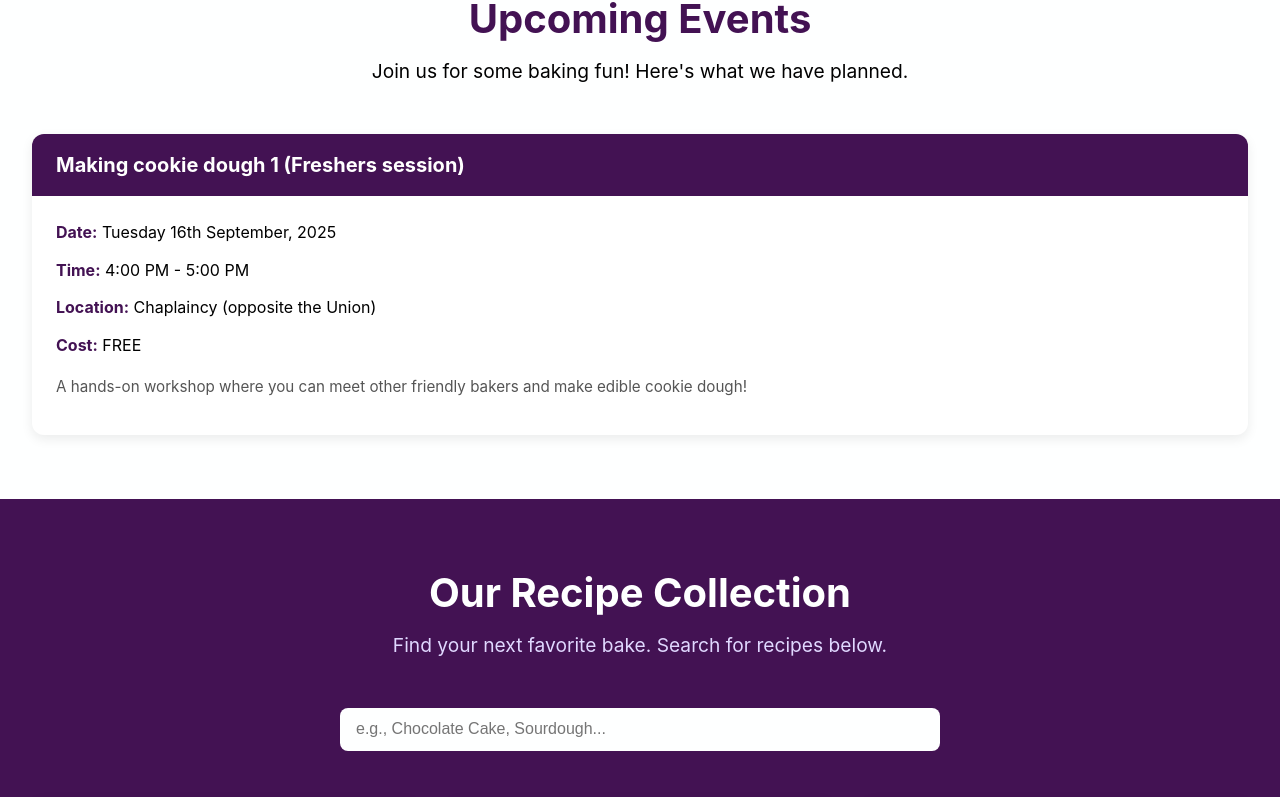
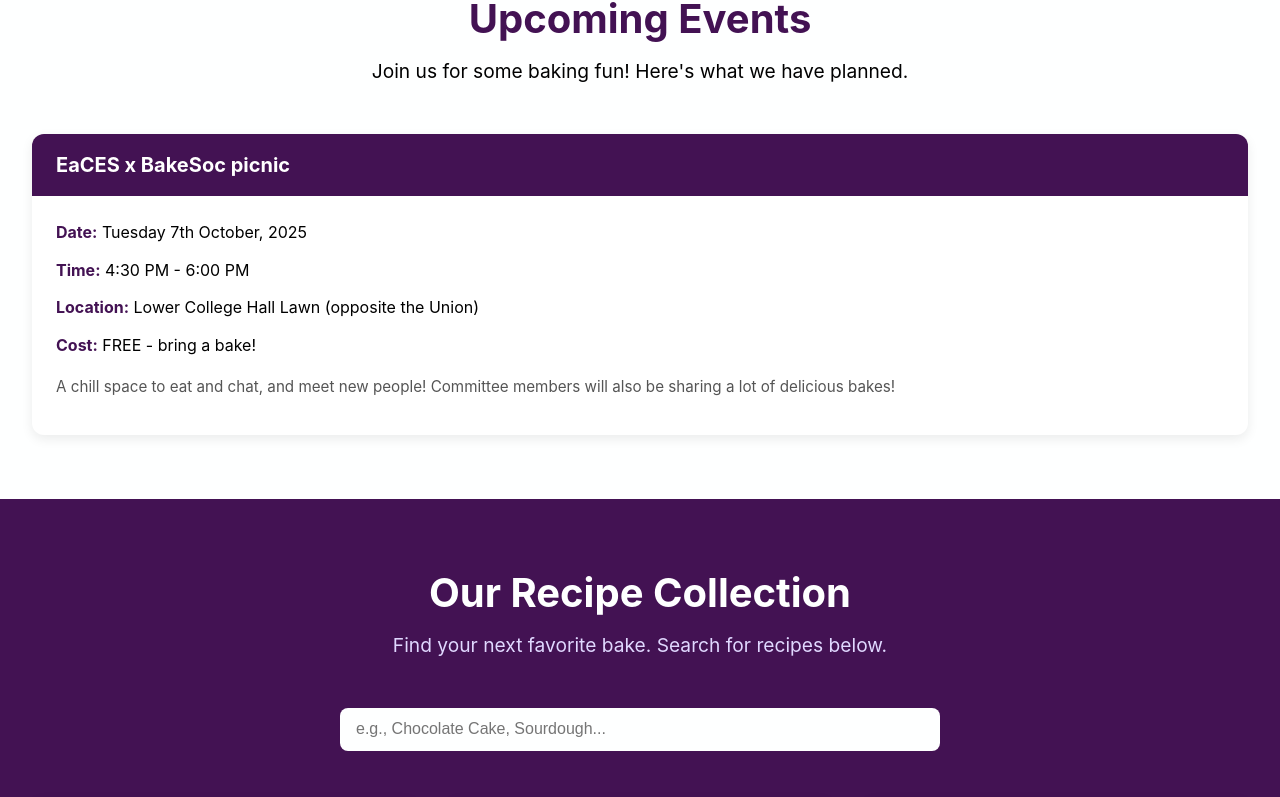
Before and after one commit to tamrachan/baking-soc-website, a React (Vite) app: page / in a window 1280 px wide. Shown: the part 1601-2398 px from the top of the page. Built offline with nearby package versions, Linux system fonts and the light colour scheme; grey boxes are pictures that could not be loaded.

Commit message:
Fixed recipe image and updated events

```diff
--- a/src/constants/events.js
+++ b/src/constants/events.js
@@ -1,11 +1,11 @@
 export const upcomingEvents = [
     {
         id: 1,
-        title: "Making cookie dough 1 (Freshers session)",
-        date: "Tuesday 16th September, 2025",
-        time: "4:00 PM - 5:00 PM",
-        cost: "FREE",
-        location: "Chaplaincy (opposite the Union)",
-        description: "A hands-on workshop where you can meet other friendly bakers and make edible cookie dough!"
+        title: "EaCES x BakeSoc picnic",
+        date: "Tuesday 7th October, 2025",
+        time: "4:30 PM - 6:00 PM",
+        cost: "FREE - bring a bake!",
+        location: "Lower College Hall Lawn (opposite the Union)",
+        description: "A chill space to eat and chat, and meet new people! Committee members will also be sharing a lot of delicious bakes!"
     },
 ];
--- a/src/constants/recipes.json
+++ b/src/constants/recipes.json
@@ -65,7 +65,7 @@
       "Make the frosting: beat butter for 2 minutes until creamy. Add half the icing sugar, beat, then add the rest. Mix in vanilla and purple colouring. Adjust with milk or sugar if needed.",
       "Decorate: pipe frosting with a star tip, sprinkle with sugar pearls, and add toppers."
     ],
-    "image": "recipe-images/baking_soc_cupcakes_!.jpg",
+    "image": "recipe-images/baking_soc_cupcakes_1.jpg",
     "time": "1hr 30 mins",
     "allergens": "gluten-free, lactose-free, dairy-free",
     "updated": "30/08/2025",
```
